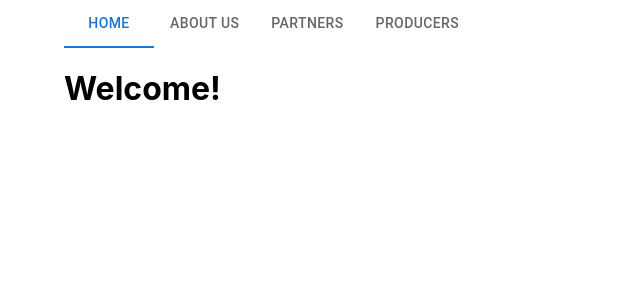
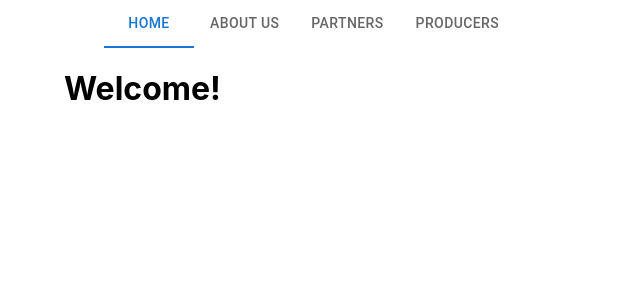
Before and after one commit to KrisZernikel/project-organic, a React app: page / in a window 1280 px wide. Shown: the top 300 px of the page, without its empty margins (0-640 px from the left). Built offline with nearby package versions, Linux system fonts and the light colour scheme.

Commit message:
Adding scrollable tabs

```diff
--- a/src/container/LayoutContainer.js
+++ b/src/container/LayoutContainer.js
@@ -25,7 +25,14 @@ export function LayoutContainer () {
 
   return (
     <Container>
-      <Tabs value={activeIndex} onChange={handleChange} aria-label='main navigation'>
+      <Tabs
+        value={activeIndex}
+        onChange={handleChange}
+        variant='scrollable'
+        scrollButtons
+        allowScrollButtonsMobile
+        aria-label='main navigation'
+      >
         {
           PagesData.map((page, index) => <Tab key={index} onClick={handleClick(page.path)} label={page.label} />)
         }
```
